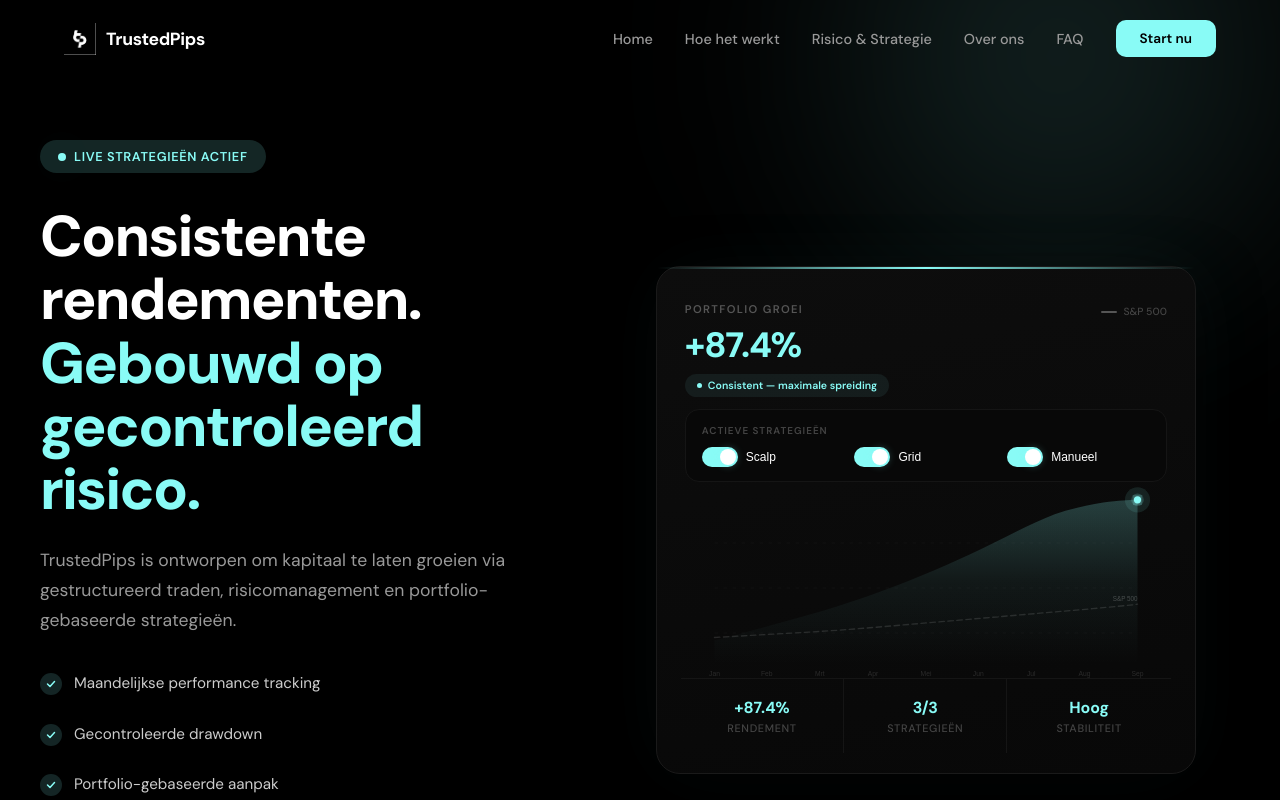
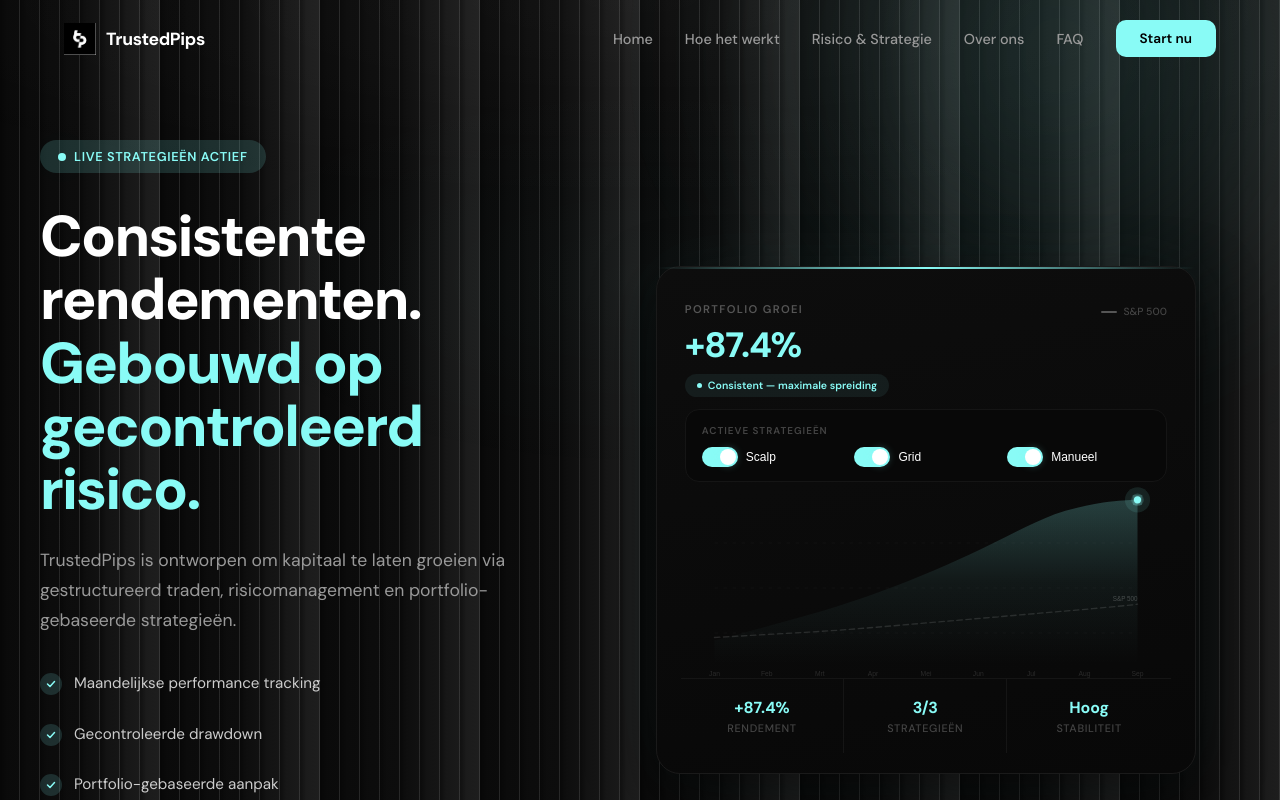
Before and after one commit to z2yn2d9mpb-cpu/TP-Investing, a Next.js app: page / in a window 1280 px wide. Shown: the top 800 px of the page. Built offline with nearby package versions, Linux system fonts and the light colour scheme.

Commit message:
Enhance body background with gradients and glow
Updated body background with new gradients and glow effects.

```diff
--- a/app/globals.css
+++ b/app/globals.css
@@ -9,11 +9,57 @@
 }
 
 body {
-  background: #000;
+  background-color: #080808;
+  background-image:
+    /* Rechter-rand highlight per balk */
+    repeating-linear-gradient(
+      90deg,
+      transparent 0px,
+      transparent calc(12.5% - 1px),
+      rgba(220, 220, 220, 0.13) calc(12.5% - 1px),
+      rgba(220, 220, 220, 0.13) 12.5%
+    ),
+    /* Linker schaduw per balk voor diepte */
+    repeating-linear-gradient(
+      90deg,
+      rgba(0, 0, 0, 0.35) 0%,
+      transparent 4%,
+      transparent 12.5%
+    ),
+    /* Donker-naar-licht gradiënt per balk */
+    repeating-linear-gradient(
+      90deg,
+      #0a0a0a 0%,
+      #0d0d0d 50%,
+      #1e1e1e 100%
+    );
+  background-size: 12.5% 100%;
+  background-repeat: repeat-x;
+  /* Subtiele teal glow in het midden */
+  position: relative;
   color: #fff;
   font-family: 'DM Sans', 'Helvetica Neue', sans-serif;
   -webkit-font-smoothing: antialiased;
   -moz-osx-font-smoothing: grayscale;
+  min-height: 100vh;
+}
+
+/* Bovenste sheen + teal atmosferische glow */
+body::before {
+  content: '';
+  position: fixed;
+  inset: 0;
+  background:
+    radial-gradient(ellipse 70% 25% at 50% 0%, rgba(255, 255, 255, 0.03) 0%, transparent 100%),
+    radial-gradient(ellipse 50% 35% at 50% 35%, rgba(137, 251, 246, 0.025) 0%, transparent 70%);
+  pointer-events: none;
+  z-index: 0;
+}
+
+/* Zorg dat content altijd boven de pseudo-elementen staat */
+body > * {
+  position: relative;
+  z-index: 1;
 }
 
 ::selection {
```
